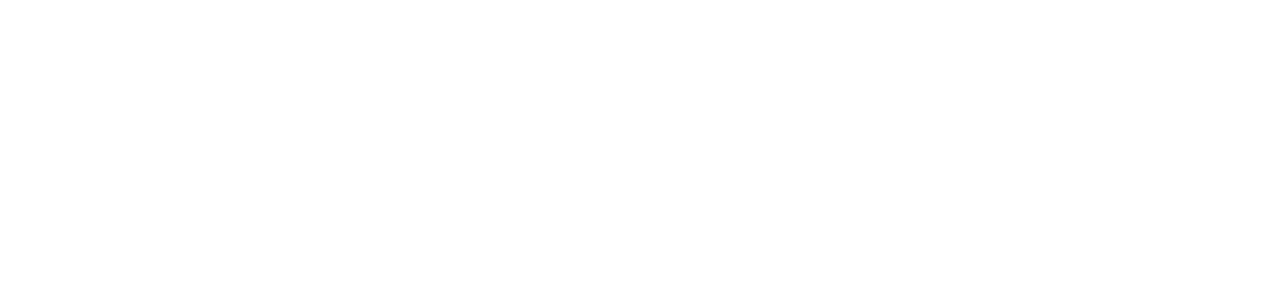
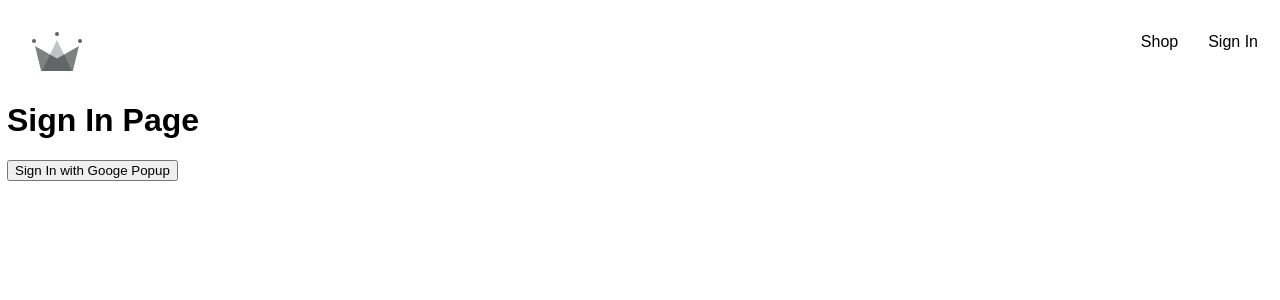
Before and after one commit to vineeshkalarickal/crwn-clothing-v2, a React (Create React App) app: page /sign-in in a window 1280 px wide. Before the commit this address had no page. Shown: the top 300 px of the page. Built offline with nearby package versions, Linux system fonts and the light colour scheme; a web font is replaced by a local one.

Commit message:
firebase sign in with google

```diff
--- a/package.json
+++ b/package.json
@@ -6,11 +6,12 @@
     "@testing-library/jest-dom": "^5.17.0",
     "@testing-library/react": "^13.4.0",
     "@testing-library/user-event": "^13.5.0",
+    "firebase": "^10.14.1",
     "react": "^18.3.1",
     "react-dom": "^18.3.1",
+    "react-router-dom": "^6.26.2",
     "react-scripts": "5.0.1",
-    "web-vitals": "^2.1.4",
-    "react-router-dom": "^6.26.2"
+    "web-vitals": "^2.1.4"
   },
   "scripts": {
     "start": "react-scripts start",
--- a/src/App.js
+++ b/src/App.js
@@ -1,6 +1,7 @@
 import { Routes, Route } from 'react-router-dom';
 import Home from './routes/home/home.components';
 import Navigation from './routes/navigation/navigation.component';
+import SignIn from './routes/sign-in/sign-in.component';
 
 
 const Shop = () => {
@@ -12,6 +13,7 @@
       <Route path='/' element={<Navigation />} >
         <Route index element={<Home />} />
         <Route path='shop' element={<Shop />} />
+        <Route path='sign-in' element={<SignIn />} />
       </Route>
     </Routes>
   )
--- a/src/routes/navigation/navigation.component.jsx
+++ b/src/routes/navigation/navigation.component.jsx
@@ -15,6 +15,9 @@
           <Link to='/shop' className="nav-link">
             Shop
           </Link>
+          <Link to='/sign-in' className="nav-link">
+            Sign In
+          </Link>
         </div>
       </div>
 
--- /dev/null
+++ b/src/routes/sign-in/sign-in.component.jsx
@@ -0,0 +1,17 @@
+import { signInWithGooglePopup } from "../../utils/firebase/firebase.utils";
+
+const SignIn = () => {
+  const logGoogleUser = async () => {
+    const response = await signInWithGooglePopup();
+    console.log(response);
+  };
+
+  return (
+    <div>
+      <h1>Sign In Page</h1>
+      <button onClick={logGoogleUser}>Sign In with Googe Popup</button>
+    </div>
+  );
+}
+
+export default SignIn;
--- /dev/null
+++ b/src/utils/firebase/firebase.utils.jsx
@@ -0,0 +1,31 @@
+// Import the functions you need from the SDKs you need
+import { initializeApp } from "firebase/app";
+// TODO: Add SDKs for Firebase products that you want to use
+// https://firebase.google.com/docs/web/setup#available-libraries
+
+//Authentication
+import { getAuth, signInWithRedirect, signInWithPopup, GoogleAuthProvider } from "firebase/auth";
+
+// Your web app's Firebase configuration
+const firebaseConfig = {
+  apiKey: "AIzaSyBgLc4YQE0EdBq0AkaX-5P4UVP52guMdkI",
+  authDomain: "crown-clothing-db-b8e25.firebaseapp.com",
+  projectId: "crown-clothing-db-b8e25",
+  storageBucket: "crown-clothing-db-b8e25.appspot.com",
+  messagingSenderId: "35613220929",
+  appId: "1:35613220929:web:6fd2bad3a7b0f2db4ca6c0"
+};
+
+// Initialize Firebase
+const firebaseApps = initializeApp(firebaseConfig);
+
+// google authentication provider
+const provider = new GoogleAuthProvider();
+provider.setCustomParameters(
+  {
+    prompt: 'select_account'
+  }
+);
+
+export const auth = getAuth();
+export const signInWithGooglePopup = () => signInWithPopup(auth, provider);
```
Also changed, not shown: 1 other file (tests, documents, lock files or other folders).
